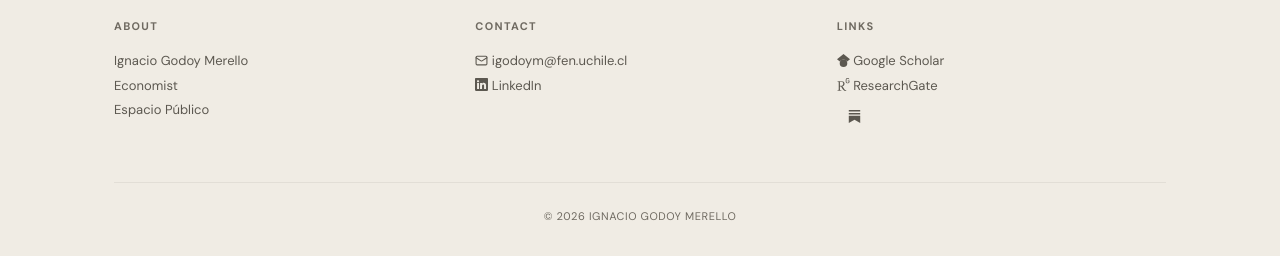
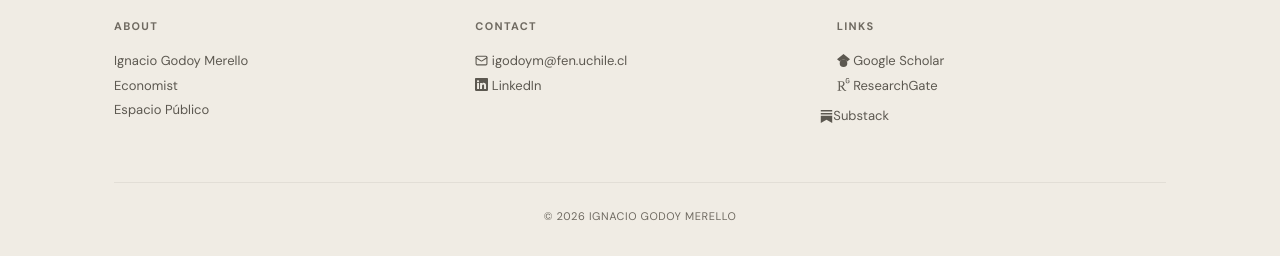
Before and after one commit to igodoymerello/igodoymerello.github.io, a Jekyll site: the page built from _pages/home.md, in a window 1280 px wide. Shown: the part 1399-1655 px from the top of the page. Built offline with Jekyll 4.4.1, drawn with Linux system fonts in a browser that asks for light colours.

Commit message:
footer.html

```diff
--- a/_includes/footer.html
+++ b/_includes/footer.html
@@ -21,7 +21,7 @@
       <p>
         {% if site.links.google_scholar and site.links.google_scholar != "" %}<a href="{{ site.links.google_scholar }}" target="_blank" rel="noopener noreferrer">{% include icon.html name="google-scholar" %} Google Scholar</a><br>{% endif %}
         {% if site.links.researchgate and site.links.researchgate != "" %}<a href="{{ site.links.researchgate }}" target="_blank" rel="noopener noreferrer">{% include icon.html name="researchgate" %} ResearchGate</a><br>{% endif %}
-        {% if site.links.substack and site.links.substack != "" %}<a href="{{ site.links.substack }}" class="icon-link" title="Substack" aria-label="Substack" target="_blank" rel="noopener noreferrer">{% include icon.html name="substack" %}</a>{% endif %}
+        {% if site.links.substack and site.links.substack != "" %}<a href="{{ site.links.substack }}" class="icon-link" title="Substack" aria-label="Substack" target="_blank" rel="noopener noreferrer">{% include icon.html name="substack" %} Substack</a>{% endif %}
       </p>
     </div>
   </div>
```
